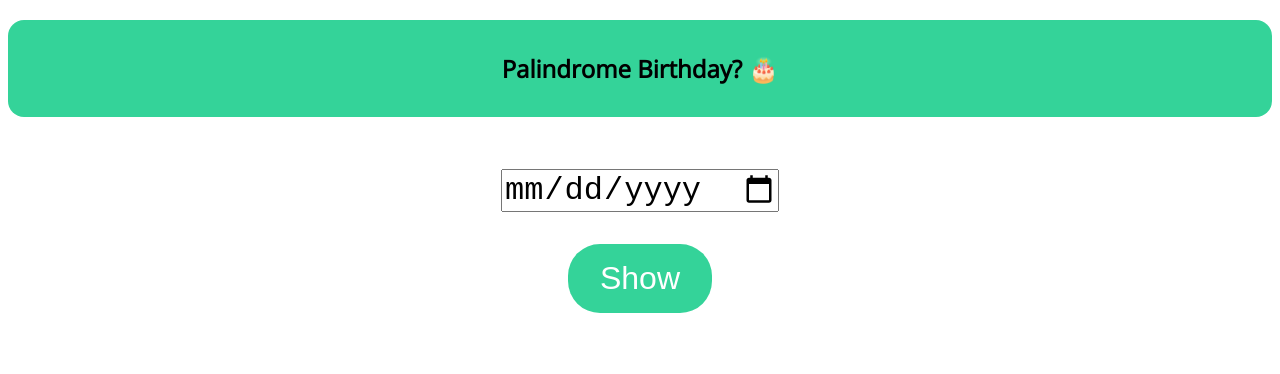
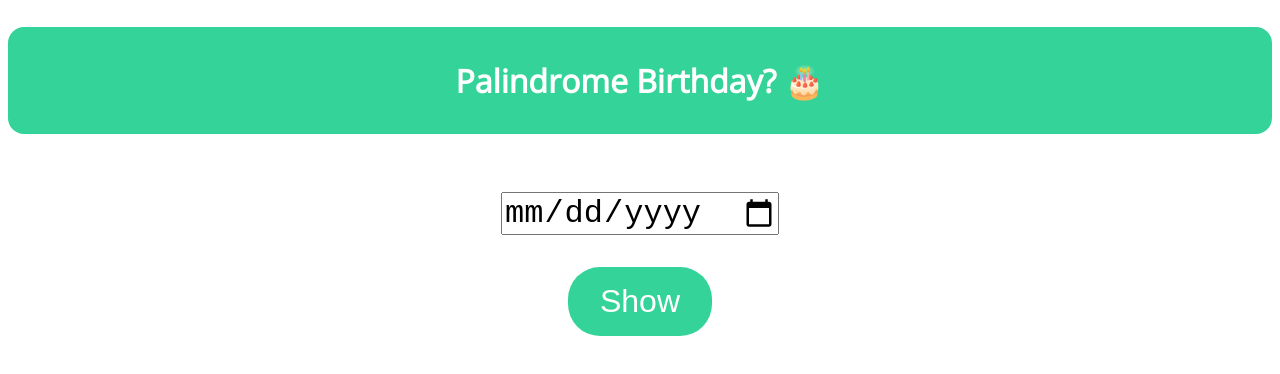
Before and after one commit to sharathnair9999/mark13, a plain HTML site: page index.html in a window 1280 px wide. Drawn offline with nearby package versions, Linux system fonts and the light colour scheme.

Commit message:
font size

```diff
--- a/style.css
+++ b/style.css
@@ -17,6 +17,8 @@ body{
   padding: 2rem;
   text-align: center;
   top:0;
+  color:white;
+  font-size: 2rem;
 }
 
 #input-date{
```
